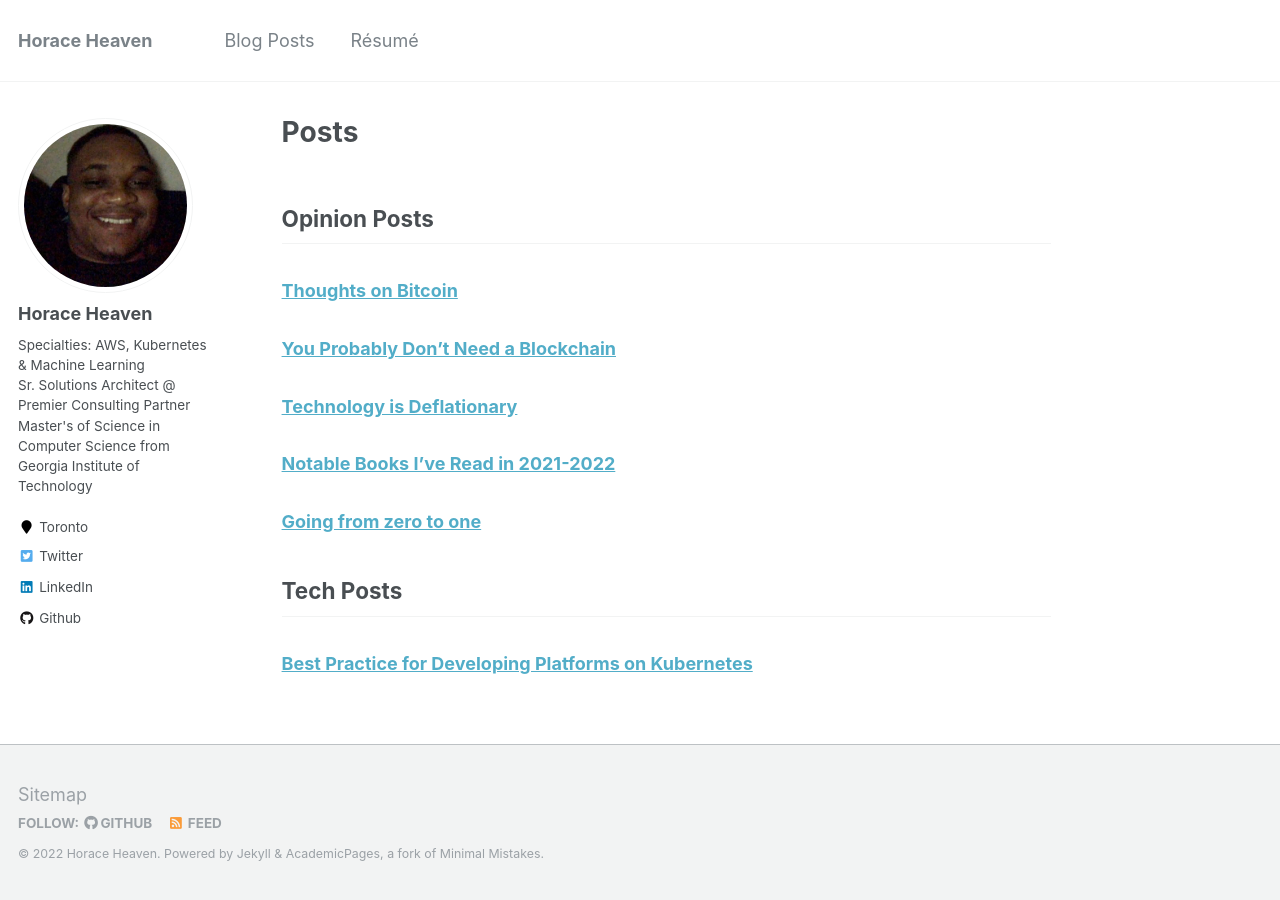
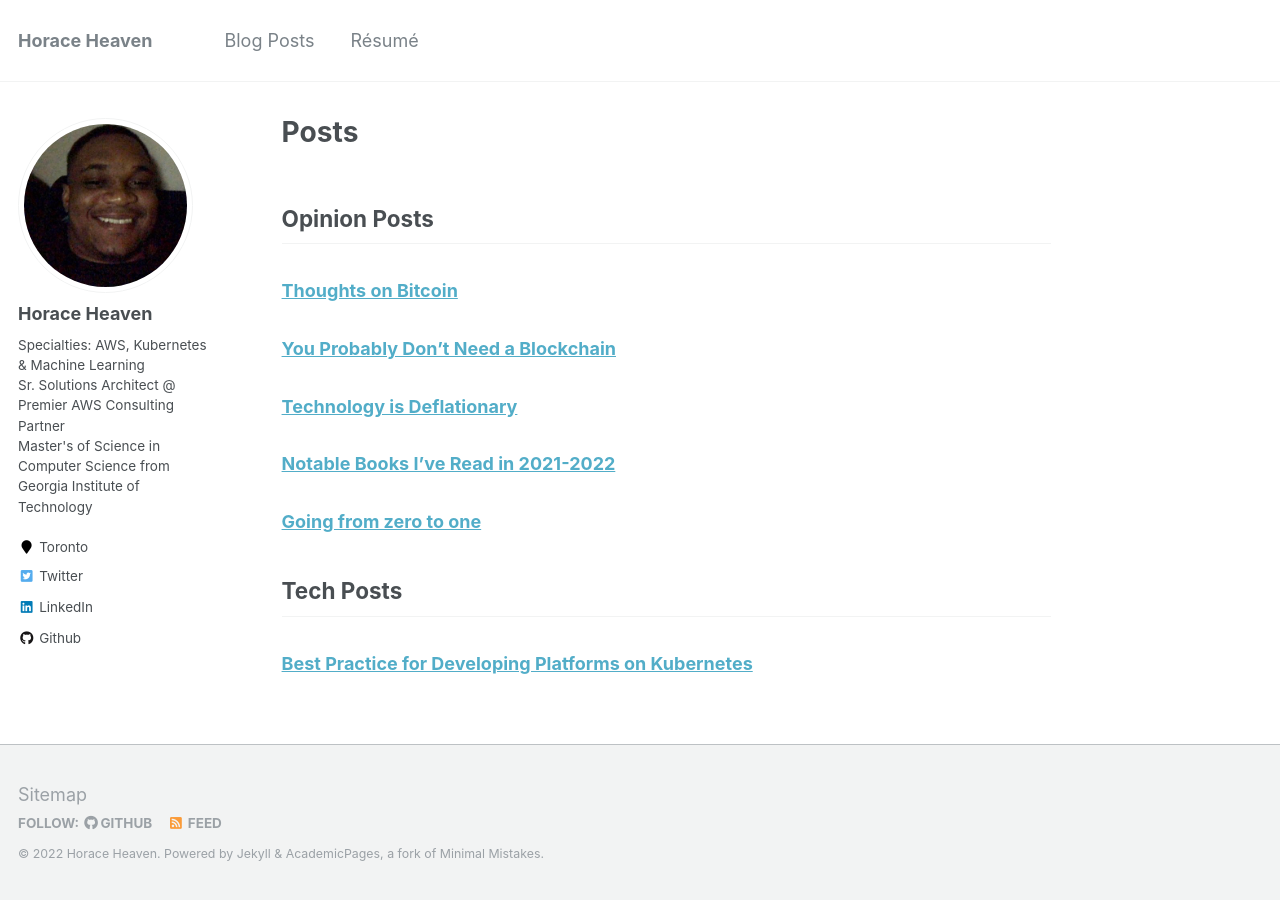
Before and after one commit to horaceheaven/horaceheaven.github.io, a Jekyll site: the page built from _pages/about.md, in a window 1280 px wide. Built offline with Jekyll 4.4.1, drawn with Linux system fonts in a browser that asks for light colours.

Commit message:
Update site

```diff
--- a/_config.yml
+++ b/_config.yml
@@ -82,7 +82,7 @@ analytics:
 author:
   name             : "Horace Heaven"
   avatar           : "profile.jpg"
-  bio              : "Specialties: AWS, Kubernetes & Machine Learning<br/>Sr. Solutions Architect @ Premier Consulting Partner<br/>Master's of Science in Computer Science from Georgia Institute of Technology"
+  bio              : "Specialties: AWS, Kubernetes & Machine Learning<br/>Sr. Solutions Architect @ Premier AWS Consulting Partner<br/>Master's of Science in Computer Science from Georgia Institute of Technology"
   location         : "Toronto"
   employer         :
   pubmed           : # "https://www.ncbi.nlm.nih.gov/pubmed/?term=john+snow"
```
